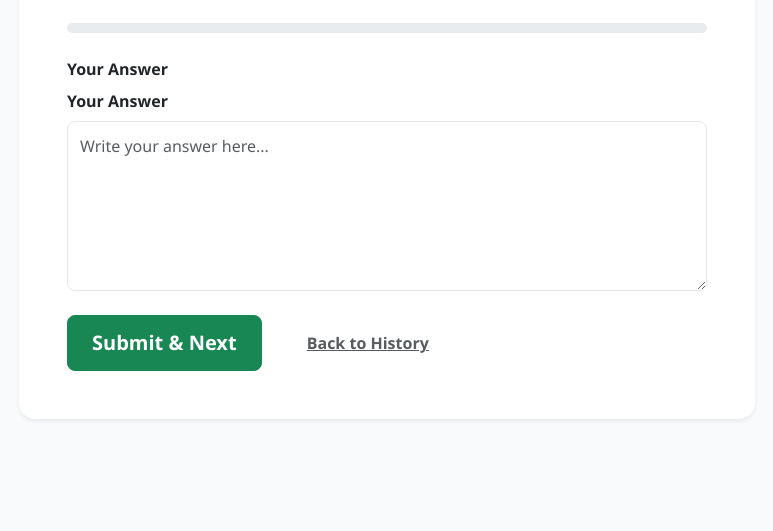
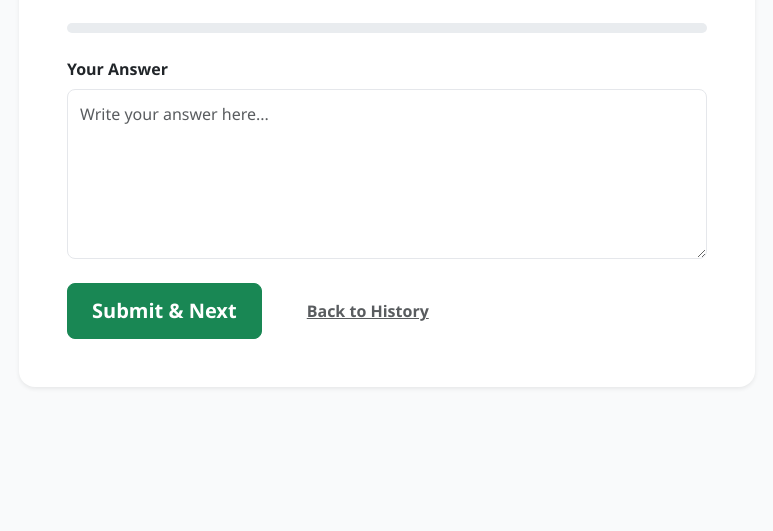
Before and after one commit to Rajshekhar061/Mockmate, a Django app: template templates/interviews/interview_question.html in a window 1280 px wide. Shown: the part 245-776 px from the top of the page, without its empty margins (253-1026 px from the left). Run offline with Django 4.2, Linux system fonts and the light colour scheme; the template is opened without the code that fills it: values that come from a table or form of the project are taken from there, others are empty.

Commit message:
Fix dashboard and interview UI issues

```diff
--- a/templates/interviews/interview_question.html
+++ b/templates/interviews/interview_question.html
@@ -50,15 +50,12 @@ Interview Question - CareerAI
             {% csrf_token %}
 
             <div class="mb-4">
-              <label class="form-label fw-semibold">
-                Your Answer
-              </label>
+  <label class="form-label fw-semibold">
+    Your Answer
+  </label>
 
-              <div class="mb-4">
-  <label class="form-label fw-semibold">Your Answer</label>
   {{ form.user_answer }}
 </div>
-            </div>
 
             <button type="submit" class="btn btn-success btn-lg">
               {% if progress.current >= progress.total %}
```
Also changed, not shown: templates/users/dashboard.html (+6 -3 lines).
